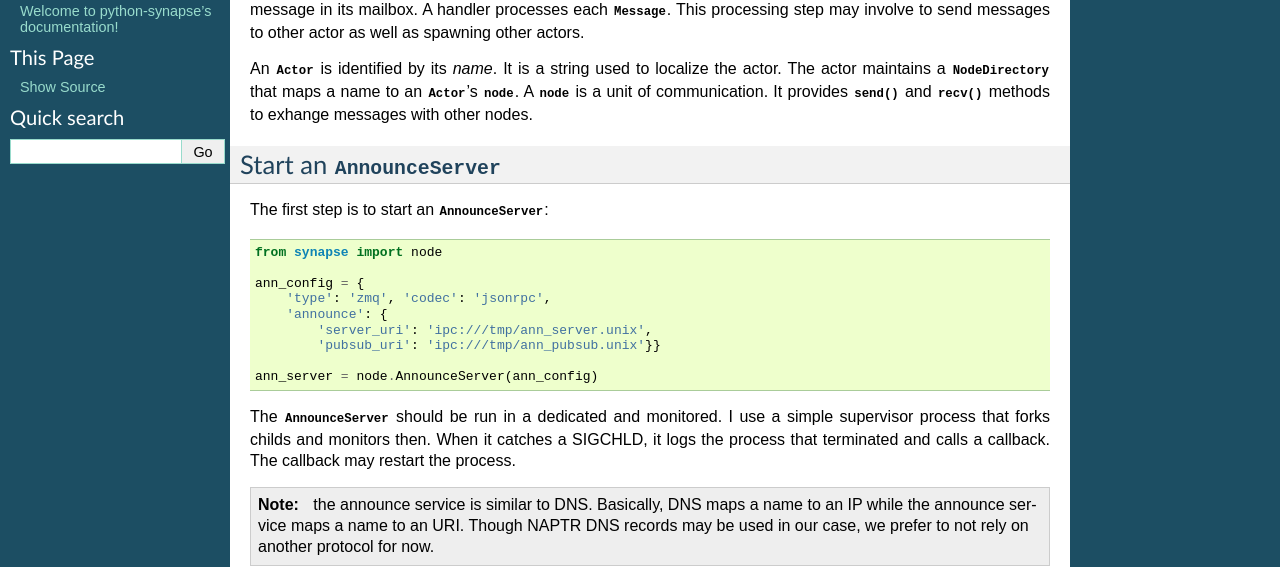
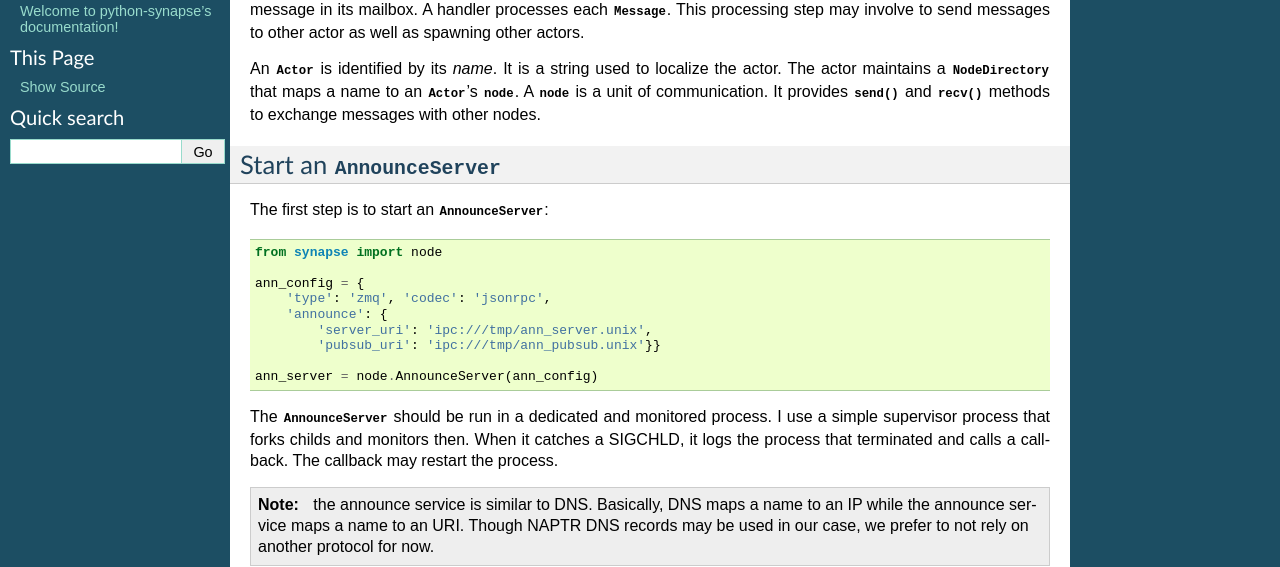
Before and after one commit to ggreg/python-synapse, a Sphinx documentation site: the page built from doc/quickstart/index.rst, in a window 1280 px wide. Shown: the part 172-739 px from the top of the page. Built offline with Sphinx 7.4.7, drawn with Linux system fonts in a browser that asks for light colours.

Commit message:
small fixes in sphinx doc

```diff
--- a/doc/quickstart/index.rst
+++ b/doc/quickstart/index.rst
@@ -12,7 +12,7 @@ messages to other actor as well as spawning other actors.
 An :class:`Actor` is identified by its *name*. It is a string used to localize
 the actor. The actor maintains a :class:`NodeDirectory` that maps a name to an
 :class:`Actor`'s :class:`node`. A :class:`node` is a unit of communication. It
-provides :meth:`send` and :meth:`recv` methods to exhange messages with other
+provides :meth:`send` and :meth:`recv` methods to exchange messages with other
 nodes.
 
 Start an :class:`AnnounceServer`
@@ -30,10 +30,10 @@ The first step is to start an :class:`AnnounceServer`: ::
 
     ann_server = node.AnnounceServer(ann_config)
 
-The :class:`AnnounceServer` should be run in a dedicated and monitored. I use a
-simple supervisor process that forks childs and monitors then. When it catches
-a SIGCHLD, it logs the process that terminated and calls a callback. The
-callback may restart the process.
+The :class:`AnnounceServer` should be run in a dedicated and monitored process.
+I use a simple supervisor process that forks childs and monitors then. When it
+catches a SIGCHLD, it logs the process that terminated and calls a callback.
+The callback may restart the process.
 
 .. note:: the announce service is similar to DNS. Basically, DNS maps a name to
    an IP while the announce service maps a name to an URI. Though NAPTR DNS
```
